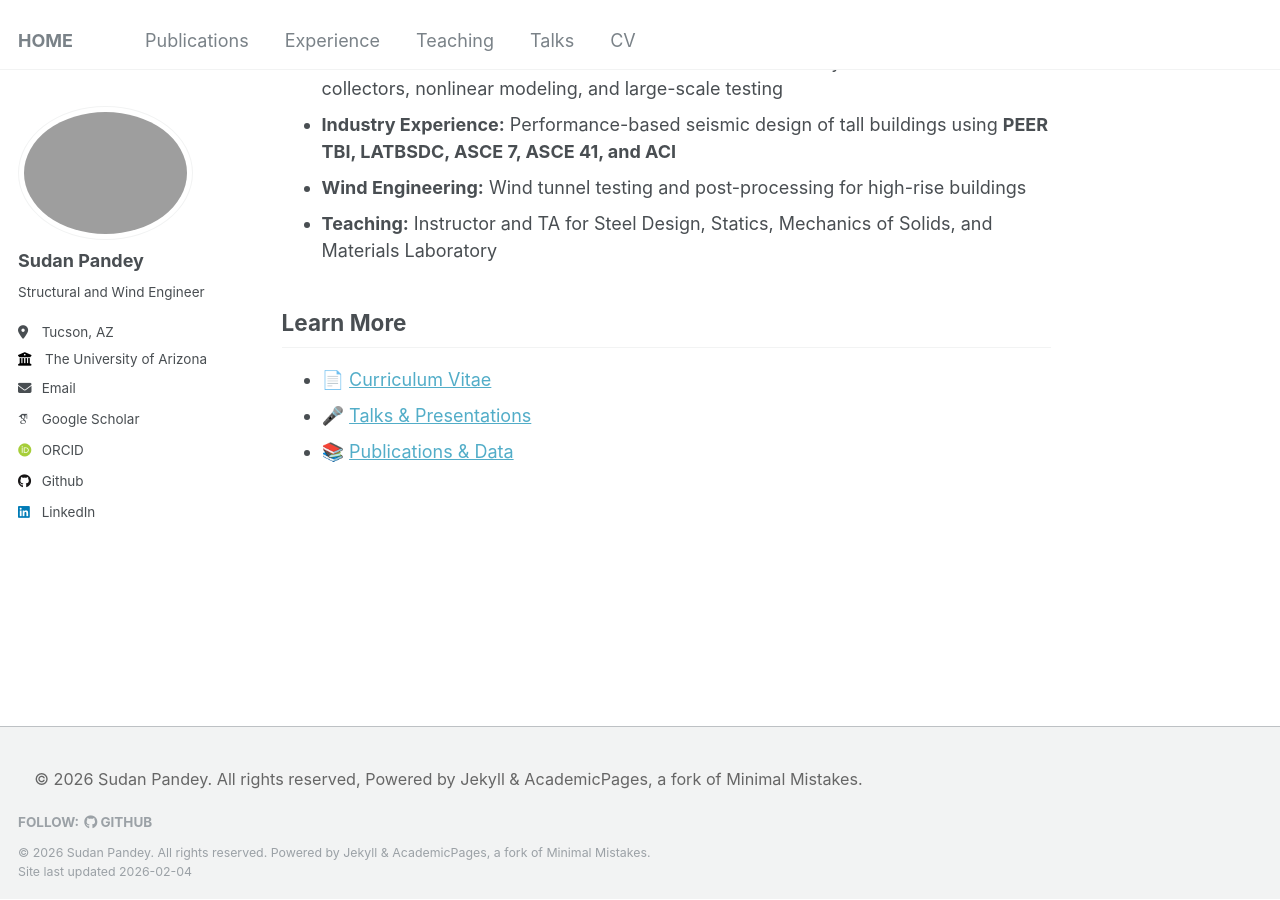
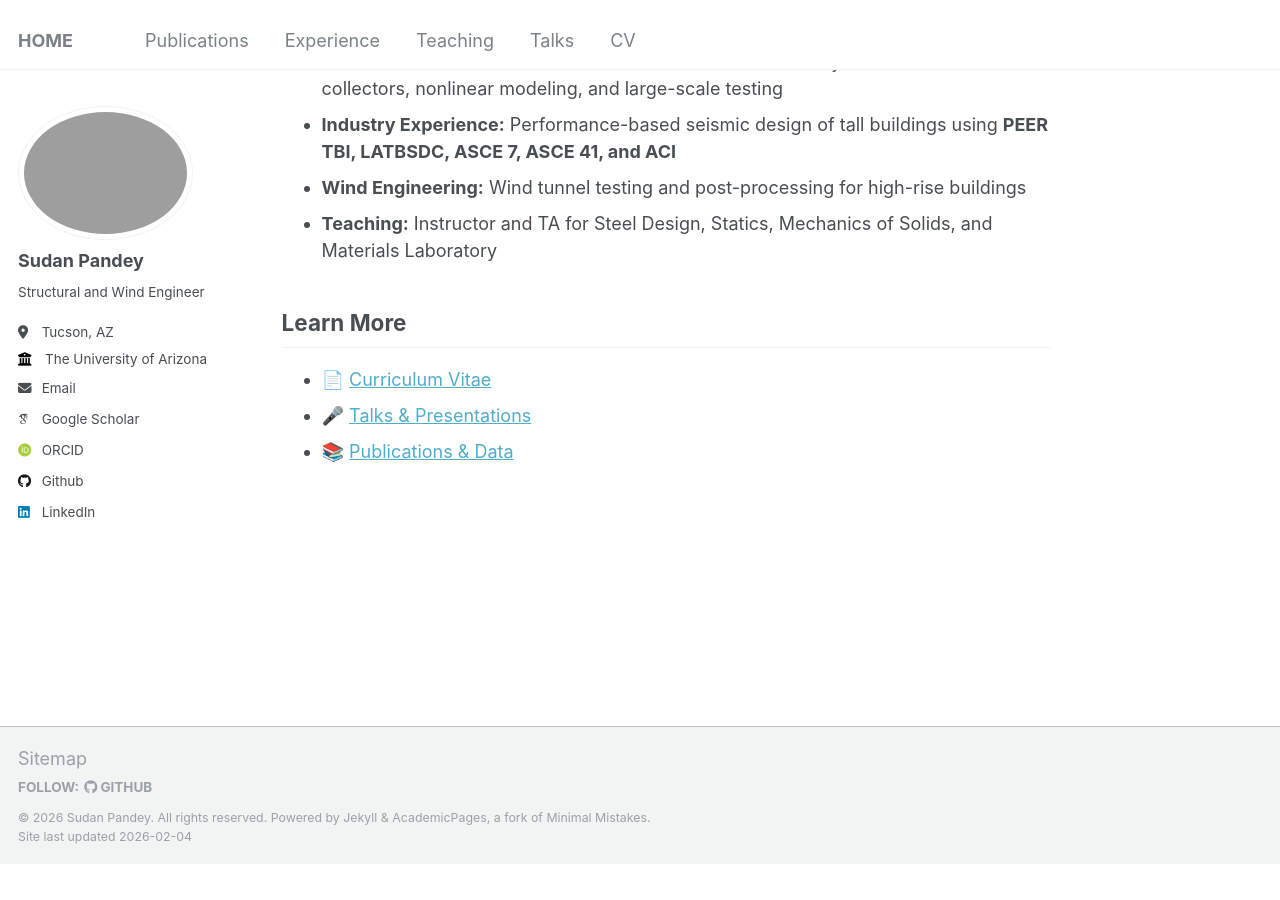
Before and after one commit to pdy-sdn/pandeysudan.github.io, a Jekyll site: the page built from _pages/about.md, in a window 1280 px wide and 900 px high, scrolled down 1330 px. Built offline with Jekyll 4.4.1, drawn with Linux system fonts in a browser that asks for light colours; some web fonts are replaced; after the commit the page ends 2195 px from its top, so only the background shows below that.

Commit message:
Update custom.html

```diff
--- a/_includes/footer/custom.html
+++ b/_includes/footer/custom.html
@@ -1,7 +1,5 @@
 <!-- start custom footer snippets -->
 
-<footer style="margin-top: 40px; font-size: 0.9em; color: #666;">
-  © {{ site.time | date: "%Y" }} Sudan Pandey. All rights reserved, Powered by Jekyll & AcademicPages, a fork of Minimal Mistakes.
-</footer>
+<a href="/sitemap/">Sitemap</a>
 
 <!-- end custom footer snippets -->
```
